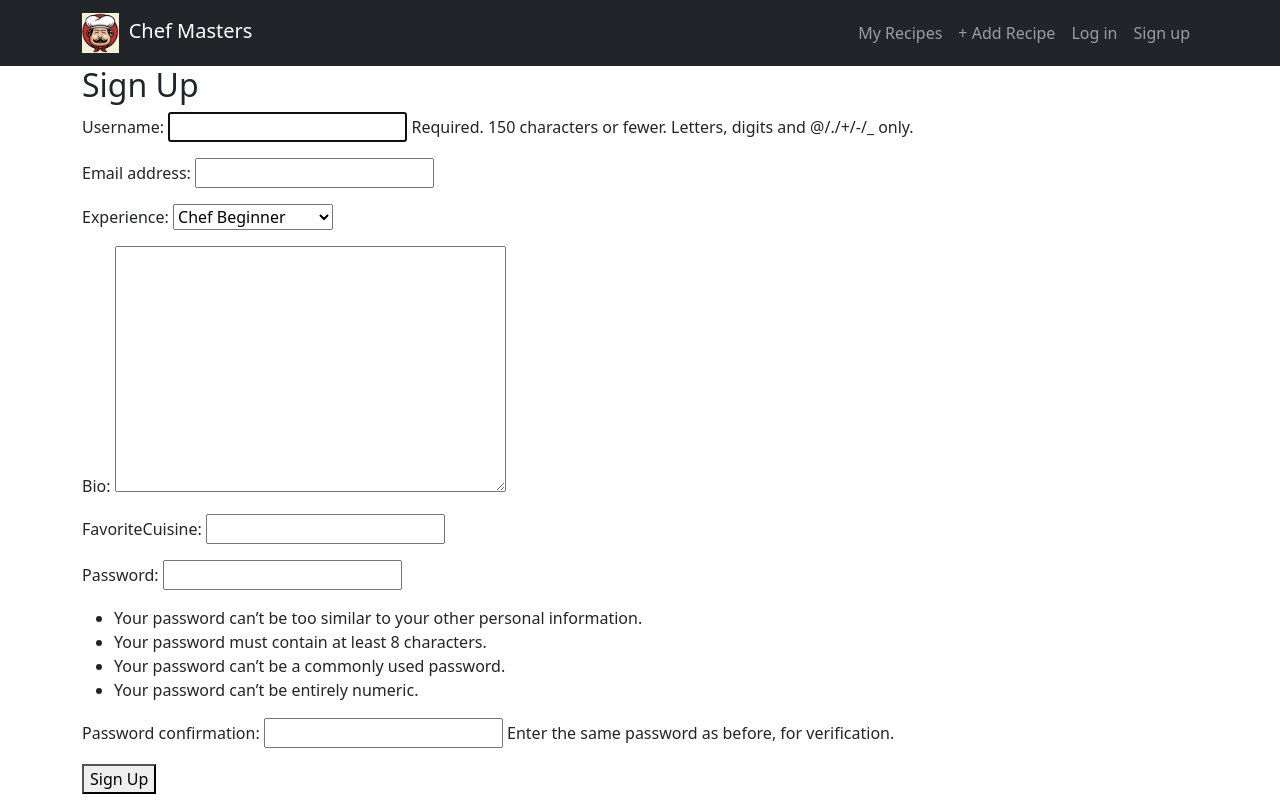
After one commit to GavinWayneBrown/ChefMaster, a Django app: page /chefs/signup/ in a window 1280 px wide. The commit adds this page. Run offline with Django 5.2, Linux system fonts and the light colour scheme; some libraries are stand-ins or nearby versions.

Commit message:
login/signup

```diff
--- a/chefs/forms.py
+++ b/chefs/forms.py
@@ -1,12 +1,25 @@
 from django.contrib.auth.forms import UserCreationForm, UserChangeForm
 from .models import CustomUser
 
+
 class CustomUserCreationForm(UserCreationForm):
-     class Meta:
+    class Meta:
         model = CustomUser
-        fields = UserCreationForm.Meta.fields + ("experience", "bio", "favoriteCuisine",)
+        fields = (
+            "username",
+            "email",
+            "experience",
+            "bio",
+            "favoriteCuisine",
+        )
 
 class CustomUserChangeForm(UserChangeForm):
     class Meta:
         model = CustomUser
-        fields = UserChangeForm.Meta.fields
+        fields = (
+            "username",
+            "email",
+            "experience",
+            "bio",
+            "favoriteCuisine",
+        )
--- a/chefs/models.py
+++ b/chefs/models.py
@@ -10,5 +10,5 @@ class CustomUser(AbstractUser):
         ('CM', 'Chef Master'),
     ]
     experience = models.CharField(max_length=2, choices=EXPERIENCE_LEVEL, default='CB')
-    bio = models.CharField(max_length=400)
+    bio = models.TextField(max_length=400)
     favoriteCuisine = models.CharField(max_length=50)
--- /dev/null
+++ b/chefs/urls.py
@@ -0,0 +1,5 @@
+from django.urls import path
+from .views import SignUpView
+urlpatterns = [
+    path("signup/", SignUpView.as_view(), name="signup"),
+]
--- a/chefs/views.py
+++ b/chefs/views.py
@@ -1,3 +1,9 @@
 from django.shortcuts import render
+from django.urls import reverse_lazy
+from django.views.generic import CreateView
+from .forms import CustomUserCreationForm
 
-# Create your views here.
+class SignUpView(CreateView):
+    form_class = CustomUserCreationForm
+    success_url = reverse_lazy("login")
+    template_name = "registration/signup.html"
--- a/django_project/urls.py
+++ b/django_project/urls.py
@@ -21,6 +21,7 @@ from django.urls import path, include
 
 urlpatterns = [
     path("admin/", admin.site.urls),
+    path("chefs/", include("chefs.urls")),
     path("chefs/", include("django.contrib.auth.urls")),
     path("", include("recipes.urls")),
 
--- a/templates/base.html
+++ b/templates/base.html
@@ -35,7 +35,7 @@
                       </ul>
                     {% else %}
                   <li class="nav-item"><a class="nav-link" href="{% url 'login' %}">Log in</a></li>
-                  <li class="nav-item"><a class="nav-link" href="#">Sign up</a></li>
+                  <li class="nav-item"><a class="nav-link" href="{% url 'signup' %}">Sign up</a></li>
                   {% endif %}
               </ul>
           </div>
--- /dev/null
+++ b/templates/registration/signup.html
@@ -0,0 +1,8 @@
+{% extends "base.html" %}
+{% block title %}Sign Up{% endblock title %}
+{% block content %}
+<h2>Sign Up</h2>
+<form method="post">{% csrf_token %}
+  {{ form.as_p }}
+<button type="submit">Sign Up</button> </form>
+{% endblock content %}
```
